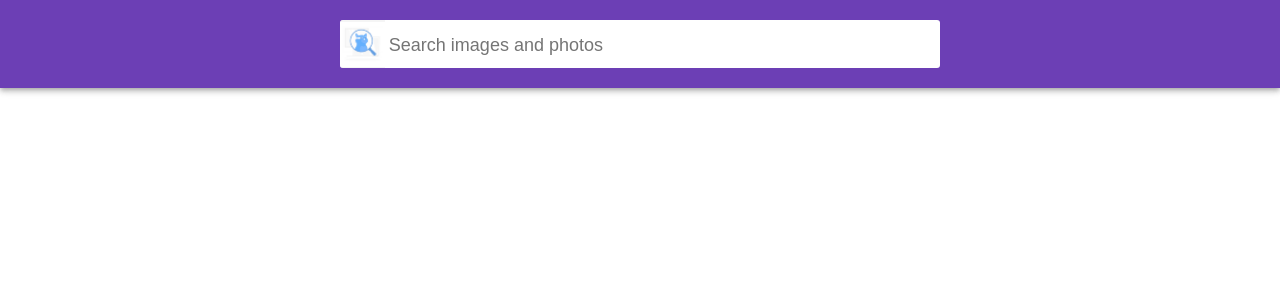
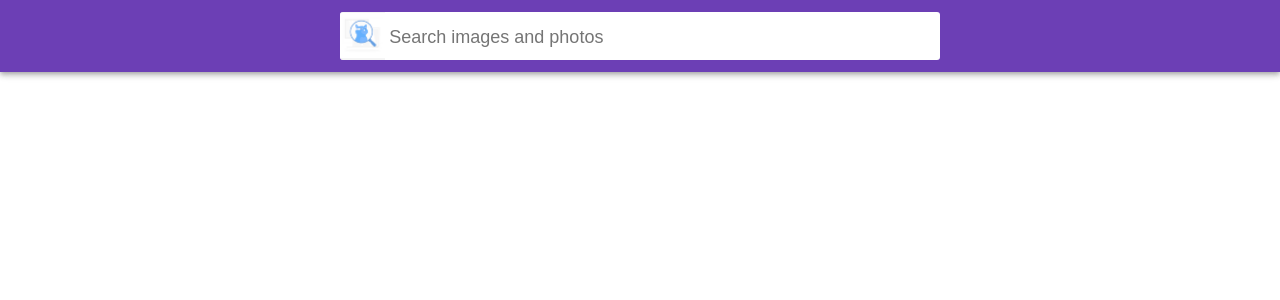
Before and after one commit to 3197344/goit-react-hw-03-image-finder, a React (Create React App) app: page / in a window 1280 px wide. Shown: the top 300 px of the page. Built offline with nearby package versions, Linux system fonts and the light colour scheme.

Commit message:
change in App and modal

```diff
--- a/src/components/App.jsx
+++ b/src/components/App.jsx
@@ -17,7 +17,9 @@ export class App extends Component {
     largeImg: null,
     status: 'idle',
     error: null,
+    modalImg: null,
     showModal: false,
+    tags: '',
   };
 
   componentDidUpdate(prevProps, prevState) {
@@ -25,8 +27,8 @@ export class App extends Component {
     const API_GET = 'https://pixabay.com/api/?';
     const { imgName, page } = this.state;
 
-    if (prevState.imgName !== imgName) {
-      this.setState({ status: 'pending' });
+    if (prevState.imgName !== this.state.imgName && this.state.imgName !== '') {
+      this.setState({ status: 'pending', page: 1 });
       fetch(
         `${API_GET}q=${imgName}&key=${API_KEY}&page=${page}&image_type=photo&orientation=horizontal&per_page=12`
       )
@@ -131,7 +133,10 @@ export class App extends Component {
           <SearchBar onSubmit={this.handlerSubmit} />
           <ImageGallery images={imgArray} onClick={this.handleForModal} />
           {imgArray && <Button loadImages={this.handleButton} />}
-          {showModal && <Modal largeImg={largeImg} onClose={this.toggleModal} />}
+          {showModal && <Modal
+            largeImg={largeImg}
+            onClose={this.toggleModal}
+          />}
         </div>
       );
     }
--- a/src/components/App.module.css
+++ b/src/components/App.module.css
@@ -0,0 +1,27 @@
+html {
+    box-sizing: border-box;
+    width: 100vw;
+    overflow-x: hidden;
+}
+
+*,
+*::before,
+*::after {
+    box-sizing: inherit;
+}
+
+body {
+    margin: 0;
+    font-family: -apple-system, BlinkMacSystemFont, 'Segoe UI', Roboto,
+        Oxygen-Sans, Ubuntu, Cantarell, 'Helvetica Neue', sans-serif;
+    color: #212121;
+    background-color: #fff;
+    -webkit-font-smoothing: antialiased;
+    -moz-osx-font-smoothing: grayscale;
+}
+
+img {
+    display: block;
+    max-width: 100%;
+    height: auto;
+}
--- a/src/components/Modal/Modal.js
+++ b/src/components/Modal/Modal.js
@@ -9,8 +9,8 @@ export class Modal extends Component {
 
     static propTypes = {
     onClose: PropTypes.func.isRequired,
-    src: PropTypes.string.isRequired,
-    alt: PropTypes.string.isRequired,
+    modalImg: PropTypes.string.isRequired,
+    tags: PropTypes.string.isRequired,
     };
 
     componentDidMount() {
@@ -34,13 +34,13 @@ export class Modal extends Component {
     };
 
     render() {
-        const { src, alt } = this.props;
+        const { modalImg, tags } = this.props;
         return createPortal(
             <div className={s.overlay} onClick={this.handleBackdropClick}>
                 <div className={s.modal}>
                     <img
-                        src={src}
-                        alt={alt}/>
+                        src={modalImg}
+                        alt={tags}/>
                 </div>
             </div>,
             modalRoot);
--- a/src/components/Modal/Modal.module.css
+++ b/src/components/Modal/Modal.module.css
@@ -6,16 +6,11 @@
     position: fixed;
     top: 0;
     left: 0;
+    z-index: 101;
     width: 100vw;
     height: 100vh;
     display: flex;
     justify-content: center;
     align-items: center;
-    background-color: rgba(0, 0, 0, 0.8);
-    z-index: 1200;
+    background-color: rgba(0, 0, 0, 0.9);
 }
-
-.modal {
-    max-width: calc(100vw - 48px);
-    max-height: calc(100vh - 24px);
-}
```
